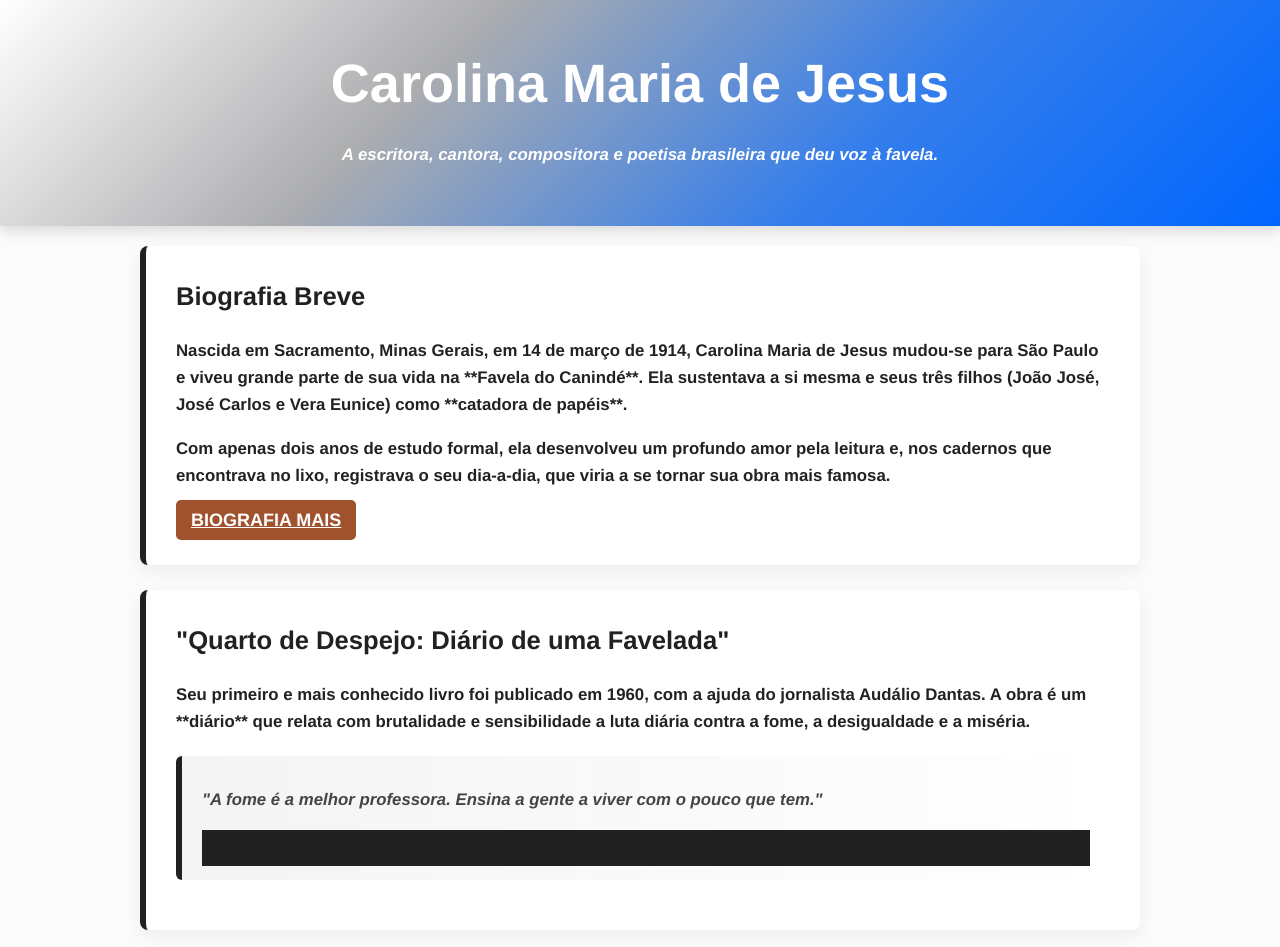
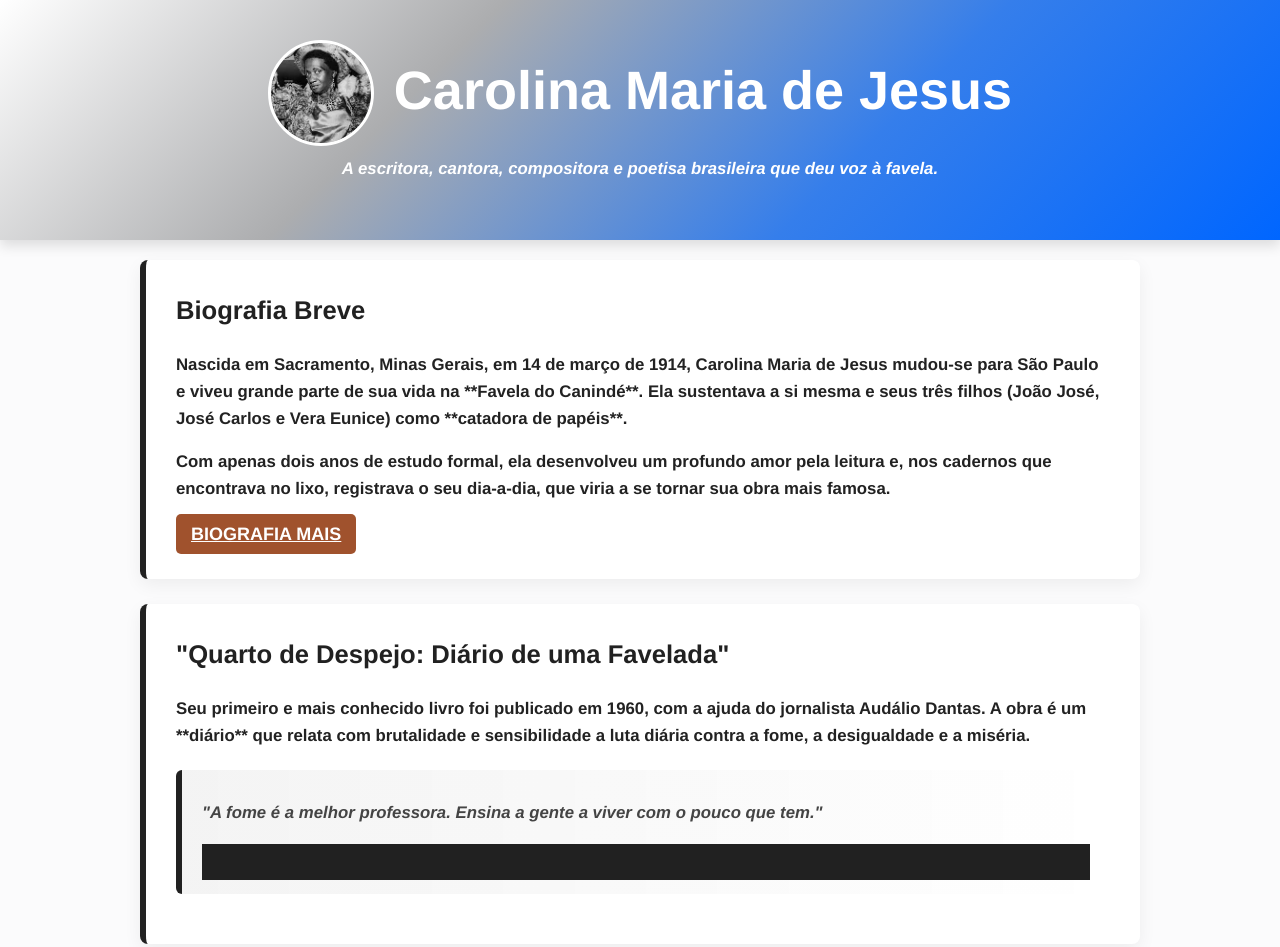
Before and after one commit to theylorrutsatz30007-code/cultura-negra, a plain HTML site: page index.html in a window 1280 px wide. Shown: the top 947 px of the page. Drawn offline with Linux system fonts and the light colour scheme.

Commit message:
Adicionadas fotos dos personagens ao lado dos nomes

```diff
--- a/index.html
+++ b/index.html
@@ -9,7 +9,10 @@
 <body class="carolina-theme">
     <header>
         <div class="container">
-            <h1>Carolina Maria de Jesus</h1>
+            <div class="header-title-container">
+                <img src="carolina 1.jfif" alt="Retrato de Carolina Maria de Jesus" class="header-profile-pic">
+                <h1>Carolina Maria de Jesus</h1>
+            </div>
             <nav id="main-nav">
                 <a href="index.html" class="active">Carolina M. de Jesus</a>
                 <a href="capoeira.html">Capoeira</a>
--- a/style.css
+++ b/style.css
@@ -87,6 +87,23 @@ header h1 {
     padding-bottom: 6px;
     border-bottom: none; /* removida a tarja/underline */
     animation: fadeInDown 1s ease-out; /* Animação de entrada */
+}
+
+/* --- Estilo para Título com Foto de Perfil (Machado de Assis) --- */
+.header-title-container {
+    display: flex;
+    align-items: center;
+    justify-content: center;
+    gap: 20px; /* Espaço entre a foto e o nome */
+    flex-wrap: wrap; /* Permite que o layout se ajuste em telas pequenas */
+}
+
+.header-profile-pic {
+    width: 100px;
+    height: 100px;
+    border-radius: 50%; /* Deixa a foto redonda */
+    object-fit: cover; /* Garante que a imagem preencha o círculo */
+    border: 3px solid #fff; /* Borda branca para destacar */
 }
 
 /* --- Navegação Principal --- */
```
Also changed, not shown: angela-davis.html (+4 -1 lines), eugenia-racial.html (+1 -1 lines), machado-de-assis.html (+4 -2 lines), Angela Davis.jpg (added), Machado_de_Assis_1907_aos_67_anos_Estúdio_Luiz_Musso_&_Cia - Copia.jpg (added), Machado_de_Assis_1907_aos_67_anos_Estúdio_Luiz_Musso_&_Cia.jpg (added), escritora-c.webp (added).
